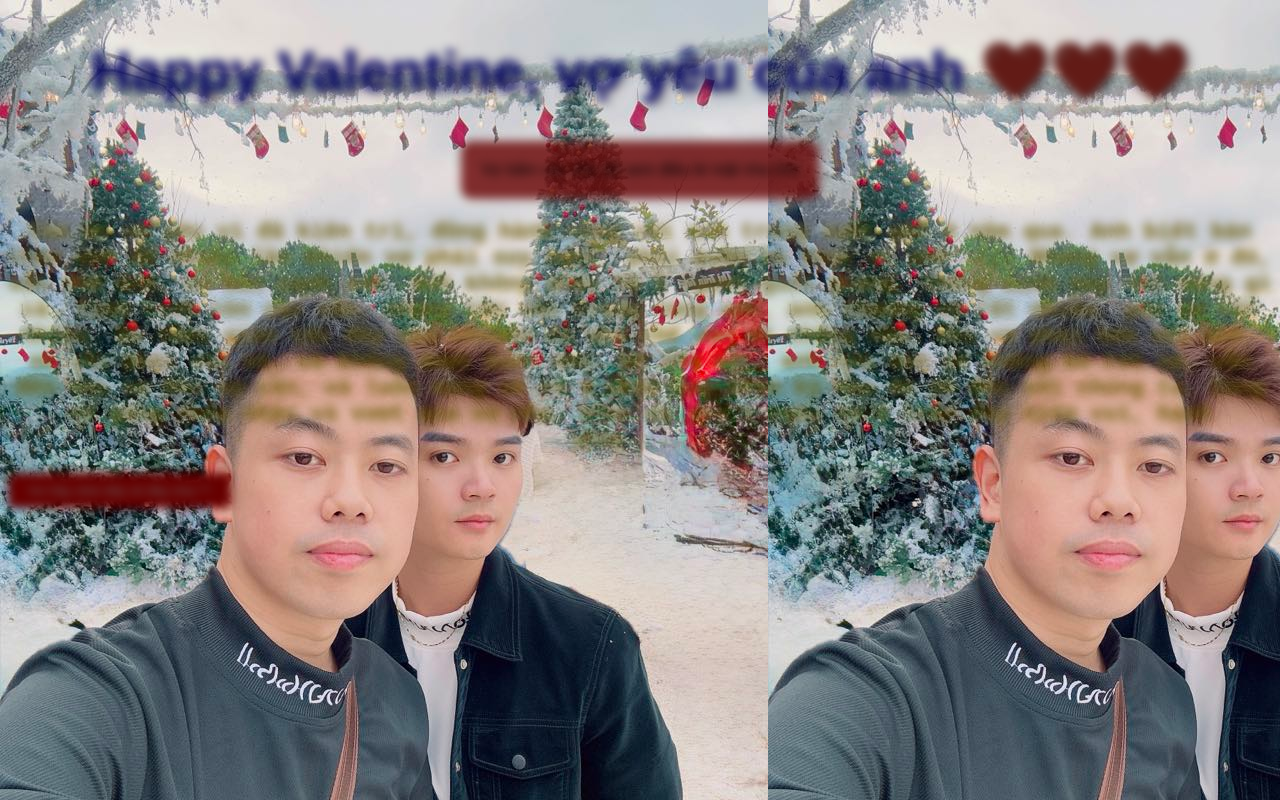
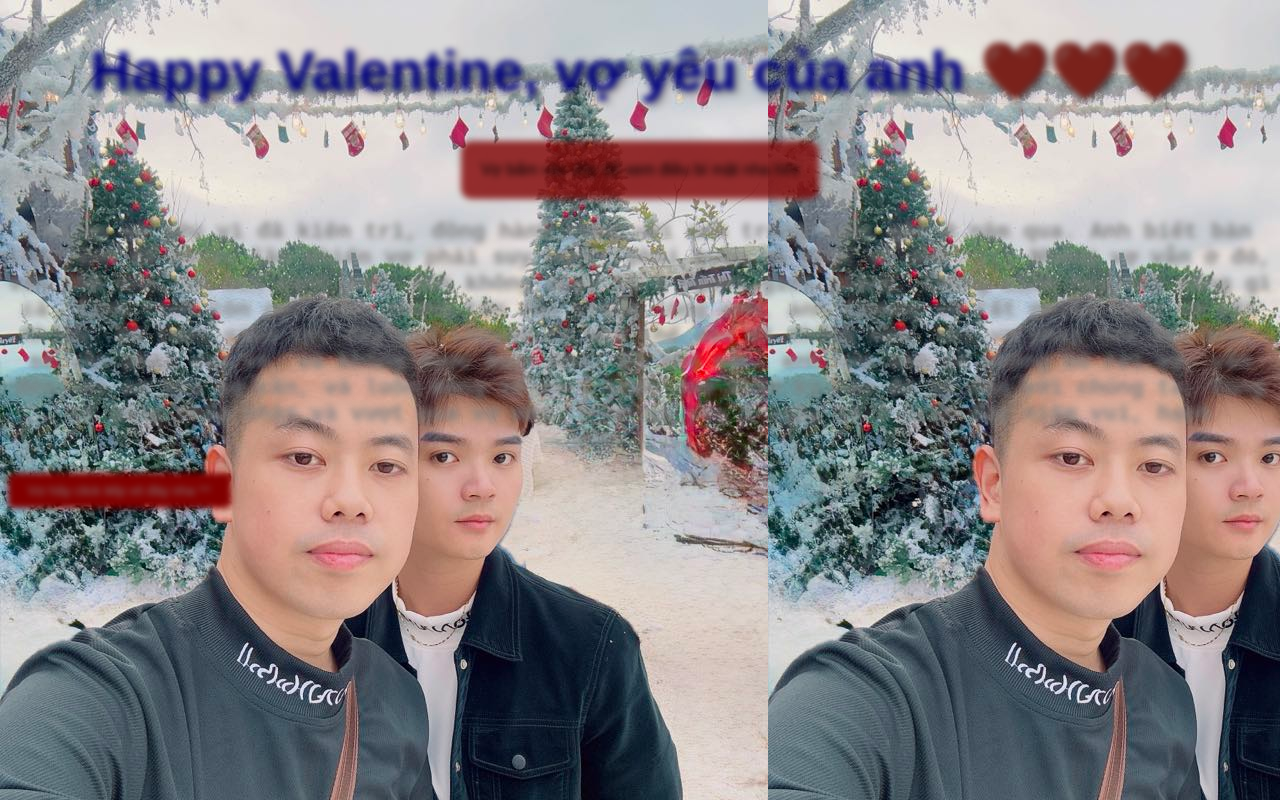
Before and after one commit to Namkun-96/namtrung-4years, a plain HTML site: page index.html in a window 1280 px wide. Both pictures are taken after a click on the element "Vợ bấm vào đây để xem điều bí mật nha hihi". Drawn offline with Linux system fonts and the light colour scheme.

Commit message:
Cập nhật nội dung Valentine

```diff
--- a/index.html
+++ b/index.html
@@ -6,7 +6,7 @@
     <title>Happy Valentine ❤️</title>
     <style>
         body {
-            background: url('https://raw.githubusercontent.com/Namkun-96/namtrung-4years/main/e77b583f-d20c-4601-b2c3-241c77d3ca11.jpg'); filter: brightness(40%) blur(5px); no-repeat center center/cover;
+            background: url('https://raw.githubusercontent.com/Namkun-96/namtrung-4years/main/e77b583f-d20c-4601-b2c3-241c77d3ca11.jpg'); filter: brightness(50%) blur(3px); no-repeat center center/cover;
             text-align: center;
             font-family: 'Arial', sans-serif;
             overflow: hidden;
@@ -65,7 +65,7 @@
     </audio>
     <h1 style="color: blue; font-size: 3.5rem; text-shadow: 3px 3px 6px rgba(0, 0, 0, 0.5);">Happy Valentine, vợ yêu của anh ❤️❤️❤️</h1>
     <div class="message" onclick="showMessage()">Vợ bấm vào đây để xem điều bí mật nha hihi</div>
-    <div class="hidden-message" id="secretMessage" style="font-weight: bold; color: #FFD700; font-size: 1.4rem;">
+    <div class="hidden-message" id="secretMessage" style="font-weight: bold; color: white; font-size: 1.4rem;">
         Cảm ơn vợ yêu vì đã kiên trì, đồng hành cùng với anh trong suốt gần 4 năm qua. Anh biết bản thân anh đã nhiều lần khiến vợ phải suy nghĩ, phải buồn và khóc vì anh :((( Nhưng vợ vẫn ở đó, vẫn chờ anh, và bên cạnh anh. Anh không phải là 1 người giỏi giang, thông minh hay tài năng gì cả. Tính tình còn cục cằn, nhưng tận sâu trong lòng anh, anh thương vợ rất nhiều, yêu vợ rất nhiều. Dù thời gian tới đây mọi chuyện có như thế nào đi chăng nữa, thì vợ phải hứa với anh, sẽ vẫn phải vui vẻ, và không được buồn nha. Dù thế nào, anh hứa anh sẽ không bỏ rơi vợ, vẫn đến với vợ khi vợ cần, và luôn mong sẽ có 1 phép màu thần kỳ nào đó sẽ đến với chúng ta. Cùng cố gắng chấp nhận và vượt qua vợ nha. Chúc vợ yêu 1 ngày 14/2 tràn đầy niềm vui, hạnh phúc......
     </div>
     <button class="next-button" id="nextButton" onclick="showNextScreen()">Vợ hãy click tiếp vô đây nha ^^</button>
```
